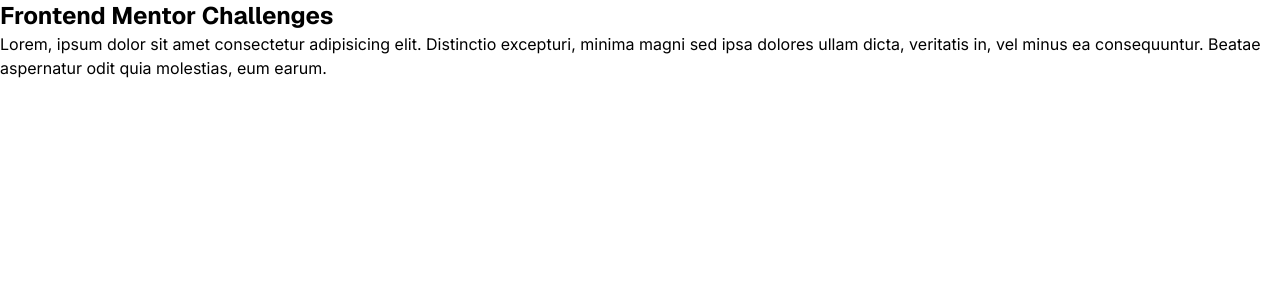
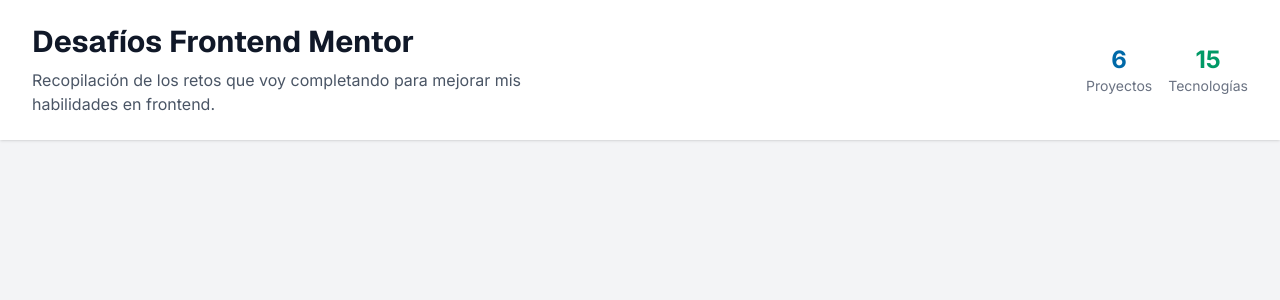
Before and after one commit to LuisChicaizaDev/challenges-frontend-mentor, a React (Vite) app: page / in a window 1280 px wide. Shown: the top 300 px of the page. Built offline with nearby package versions, Linux system fonts and the light colour scheme.

Commit message:
feat: agregar componente header

```diff
--- a/index.html
+++ b/index.html
@@ -10,7 +10,7 @@
     <link rel="preconnect" href="https://fonts.gstatic.com" crossorigin>
     <link href="https://fonts.googleapis.com/css2?family=Geist:wght@100..900&family=Inter:ital,opsz,wght@0,14..32,100..900;1,14..32,100..900&display=swap" rel="stylesheet">
   </head>
-  <body>
+  <body class="bg-gray-100 font-paragraph">
     <div id="root"></div>
     <script type="module" src="/src/main.jsx"></script>
   </body>
--- a/src/App.jsx
+++ b/src/App.jsx
@@ -1,10 +1,11 @@
+
+import { Header} from './assets/components/Header';
 
 function App() {
 
   return (
     <>
-      <h1 className="font-title text-2xl font-bold">Frontend Mentor Challenges</h1>
-      <p className="font-paragraph">Lorem, ipsum dolor sit amet consectetur adipisicing elit. Distinctio excepturi, minima magni sed ipsa dolores ullam dicta, veritatis in, vel minus ea consequuntur. Beatae aspernatur odit quia molestias, eum earum.</p>
+      <Header />
     </>
   )
 }
--- /dev/null
+++ b/src/assets/components/Header.jsx
@@ -0,0 +1,27 @@
+export const Header = () => {
+    return (
+        <header className="bg-white shadow-sm">
+            <div className="max-w-7xl mx-auto flex flex-col gap-6 sm:flex-row justify-between py-6 px-4 sm:px-6 lg:px-8">
+                <div>
+                    <h1 className="text-3xl font-title font-bold text-gray-900">Desafíos Frontend Mentor</h1>
+                    <p className="text-gray-600 mt-2 md:w-xl">
+                        Recopilación de los retos que voy completando para mejorar mis habilidades en frontend.
+                    </p>
+                </div>
+
+                <div className="flex items-center gap-4">
+                    <div className="flex items-center gap-4">
+                        <div className="text-center">
+                            <div className="text-2xl font-bold text-sky-700">6</div>
+                            <div className="text-sm text-gray-500">Proyectos</div>
+                        </div>
+                        <div className="text-center">
+                            <div className="text-2xl font-bold text-emerald-600">15</div>
+                            <div className="text-sm text-gray-500">Tecnologías</div>
+                        </div>
+                    </div>
+                </div>
+            </div>
+        </header>
+    );
+}
```
